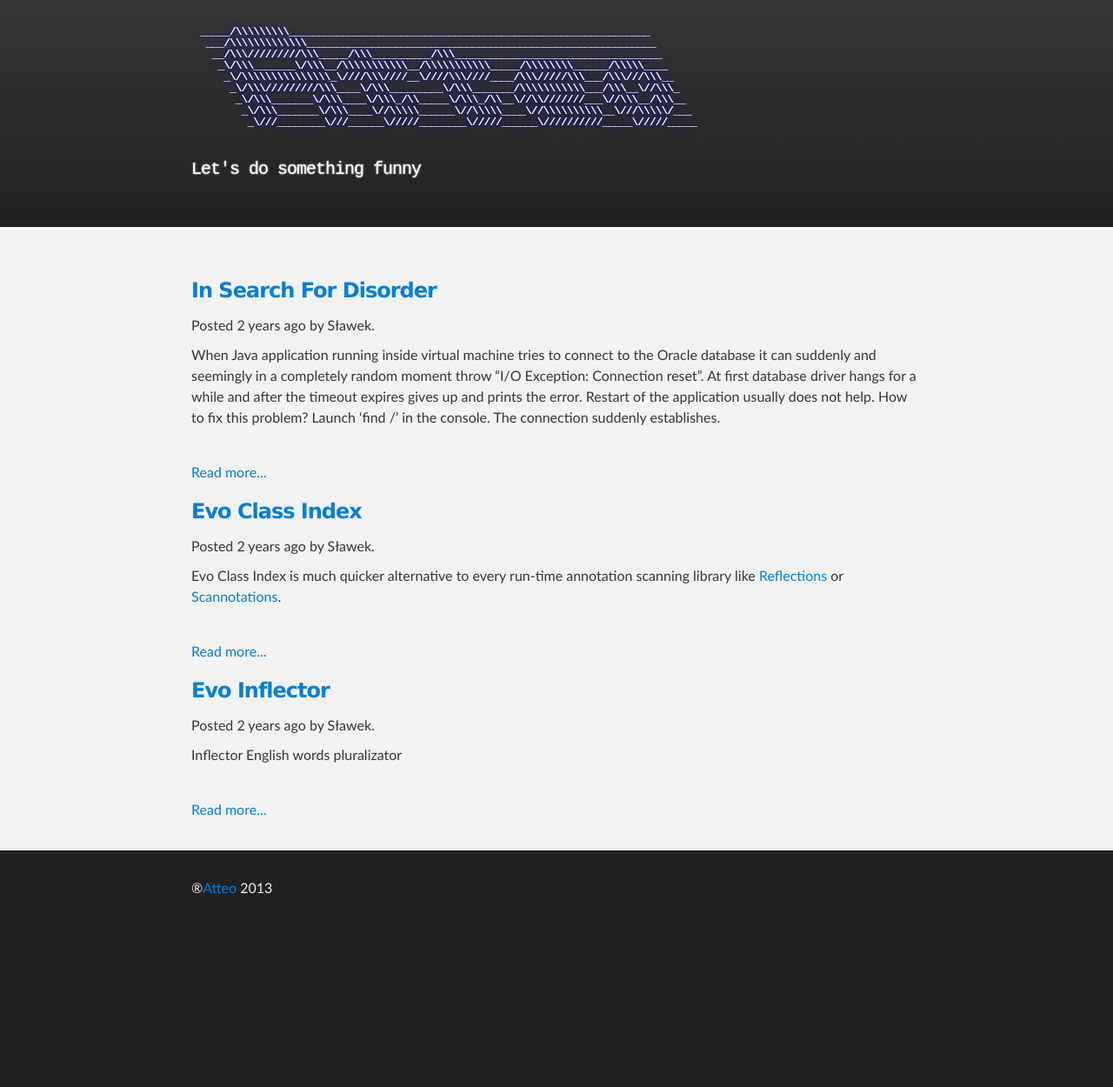
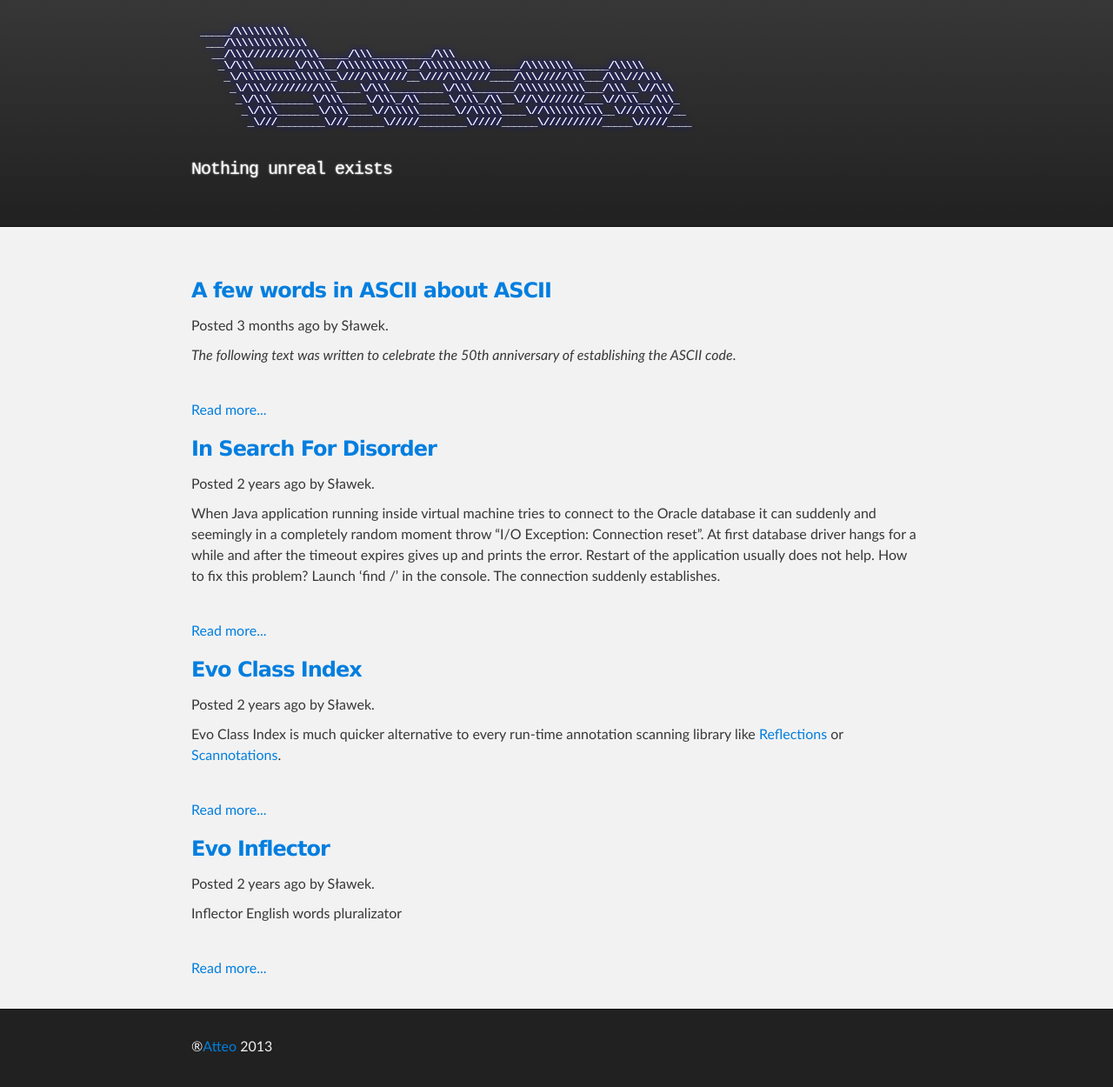
Before and after one commit to atteo/atteo.github.io, a Jekyll site: the page built from index.html, in a window 1280 px wide. Shown: the whole page at 87% size. Built offline with Jekyll 4.4.1, drawn with Linux system fonts in a browser that asks for light colours; comment, search, counter and statistics services are not loaded; before the commit the page ends 1068 px from its top, so only the background shows below that.

Commit message:
New post

```diff
--- a/_layouts/base.html
+++ b/_layouts/base.html
@@ -4,7 +4,7 @@
 	<head>
 		<meta charset='utf-8' />
 		<meta http-equiv="X-UA-Compatible" content="chrome=1" />
-		<meta name="description" content="Atteo" />
+		<meta name="description" content="{{ page.title }}" />
 
 		<link rel="stylesheet" type="text/css" media="screen" href="/stylesheets/stylesheet.css">
 		<script type="text/javascript" src="/javascripts/moment.min.js"></script>
@@ -45,5 +45,21 @@
 				pageTracker._trackPageview();
 			} catch(err) {}
 		</script>
+		<script type="text/javascript">
+			 (function() {
+				 var po = document.createElement('script'); po.type = 'text/javascript'; po.async = true;
+				 po.src = 'https://apis.google.com/js/platform.js';
+				 var s = document.getElementsByTagName('script')[0]; s.parentNode.insertBefore(po, s);
+			 })();
+		</script>
+		<div id="fb-root"></div>
+		<script>(function(d, s, id) {
+			var js, fjs = d.getElementsByTagName(s)[0];
+			if (d.getElementById(id)) return;
+			js = d.createElement(s); js.id = id;
+			js.src = "//connect.facebook.net/en_US/all.js#xfbml=1&appId=1379502348972331";
+			fjs.parentNode.insertBefore(js, fjs);
+			}(document, 'script', 'facebook-jssdk'));
+		</script>
 	</body>
 </html>
--- a/_layouts/default.html
+++ b/_layouts/default.html
@@ -8,19 +8,19 @@ layout: base
 	<h1 id="project_title">
 		<a href="/">
 		<pre>
-_____/\\\\\\\\\_____________________________________________________________
- ___/\\\\\\\\\\\\\___________________________________________________________
-  __/\\\/////////\\\_____/\\\__________/\\\___________________________________
-   _\/\\\_______\/\\\__/\\\\\\\\\\\__/\\\\\\\\\\\_____/\\\\\\\\______/\\\\\____
-    _\/\\\\\\\\\\\\\\\_\////\\\////__\////\\\////____/\\\/////\\\___/\\\///\\\__
-     _\/\\\/////////\\\____\/\\\_________\/\\\_______/\\\\\\\\\\\___/\\\__\//\\\_
-      _\/\\\_______\/\\\____\/\\\_/\\_____\/\\\_/\\__\//\\///////___\//\\\__/\\\__
-       _\/\\\_______\/\\\____\//\\\\\______\//\\\\\____\//\\\\\\\\\\__\///\\\\\/___
-        _\///________\///______\/////________\/////______\//////////_____\/////_____
+_____/\\\\\\\\\
+ ___/\\\\\\\\\\\\\
+  __/\\\/////////\\\_____/\\\__________/\\\
+   _\/\\\_______\/\\\__/\\\\\\\\\\\__/\\\\\\\\\\\_____/\\\\\\\\______/\\\\\
+    _\/\\\\\\\\\\\\\\\_\////\\\////__\////\\\////____/\\\/////\\\___/\\\///\\\
+     _\/\\\/////////\\\____\/\\\_________\/\\\_______/\\\\\\\\\\\___/\\\__\//\\\
+      _\/\\\_______\/\\\____\/\\\_/\\_____\/\\\_/\\__\//\\///////___\//\\\__/\\\_
+       _\/\\\_______\/\\\____\//\\\\\______\//\\\\\____\//\\\\\\\\\\__\///\\\\\/__
+        _\///________\///______\/////________\/////______\//////////_____\/////____
 		</pre>
 		</a>
 	</h1>
-	<h2 id="project_tagline">Let's do something funny</h2>
+	<h2 id="project_tagline">Nothing unreal exists</h2>
 	</header>
 </div>
 
--- a/_layouts/post.html
+++ b/_layouts/post.html
@@ -10,6 +10,8 @@ layout: default
 	<p>
 	{{ content }}
 	</p>
+	<div class="g-plusone"></div>
+	<div class="fb-like" data-width="100" data-layout="button_count" data-action="like" data-show-faces="false" data-share="false"></div>
 	<br>
 	<a href="/">Go Back</a>
 </section>
--- /dev/null
+++ b/_posts/2013-11-11-A-Few-Words-In-ASCII-About-ASCII.md
@@ -0,0 +1,30 @@
+---
+layout: post
+title: A few words in ASCII about ASCII
+author: Sławek
+---
+_The following text was written to celebrate the 50th anniversary of establishing the ASCII code_.
+
+As recently as yesterday I lost an hour of my miserable existence trying to find the reason for unit test failures under Windoze. The time all the more unpleasant because of my innate aversion to this system. The problem turned out to be the difference in the encoding of the line endings... I fixed it immediately for hax not to wait any more...
+
+However at this point I imagined the voice of our Scrum masters yelling at me: 5 x Why!
+
+* Why the test failed? Because I did not realize the difference in line encoding.
+* Why the line is encoded differently? Because the ASCII code has two separate line ending symbols and different software creators chose one or the other.
+* What a moron invented two different line endings?
+
+To calm down let's go back to year 1961 AD. Nothing pleases more than the realization that one day people suffered more. It was a time when every computer model had its own unique character encoding system. There were about 60 different systems in use of which 9 where invented at IBM. It was therefore not that much surprising that finally a committee gathered which after a whopping two (say two) years of debates assigned 100 characters to a seven bit numbers (28 codes were left not assigned). Long time for a numbering of a few letters, but every hardware manufacturer wrangled about the position of the smallest comma to make sure they don't need to modify their devices too much. So, in 1963 the ASCII was born.
+
+The new standard, however, had not an easy way to adoption, because in the meantime IBM, the main proponent of ASCII, unwilling to wait, introduced in-house designed EBCDIC system... EBCDIC had only one character for the end of line :-)
+Unfortunately, in 1968 the U.S. President signed a decree that the only right system is ASCII. Soon after, the Brits also adopted a system by adding, who would have thought, the encoding for the pound sterling.
+
+But it was not the ASCII which defined two line ending characters for the first time. Standardization committee just copied this "invention" from the earlier standard - Baudot code. Baudot code was designed in 1870 and replaced Morse code for telegraph transmissions. It enabled the use of devices called teletypewriters (in short TTY, you know /dev/tty, don't you?). Directly responsible for two line endings is Donald Murray, who in 1901 updated Baudot code adding two characters: CR - which ordered printing head of the teletypewriter to return to the left side, and LF for moving the paper one line up!
+CP/M, MS-DOS and finally Windows adopted CR-LF pair. Multics, and then every Unix adopted only LF with in-driver conversion when the attached printer required it.
+
+To summarize, the blame for my bug goes to Donald Murray for inventing two separate line endings, president Lyndon B. Johnson who forced everyone to use it and Massachusetts Institute of Technology for skimping one character. Thank You all!
+
+Bibliography:
+* [https://www.rfc-editor.org/EOLstory.txt](https://www.rfc-editor.org/EOLstory.txt)
+* [http://ascii-world.wikidot.com/history](http://ascii-world.wikidot.com/history)
+* [https://en.wikipedia.org/wiki/ASCII](https://en.wikipedia.org/wiki/ASCII)
+* [https://en.wikipedia.org/wiki/Newline](https://en.wikipedia.org/wiki/Newline)
--- a/index.html
+++ b/index.html
@@ -1,5 +1,6 @@
 ---
 layout: default
+title: Atteo
 ---
 
 <section id="main_content" class="inner">
```
Also changed, not shown: other parts of _layouts/base.html (+1 -1 lines).
